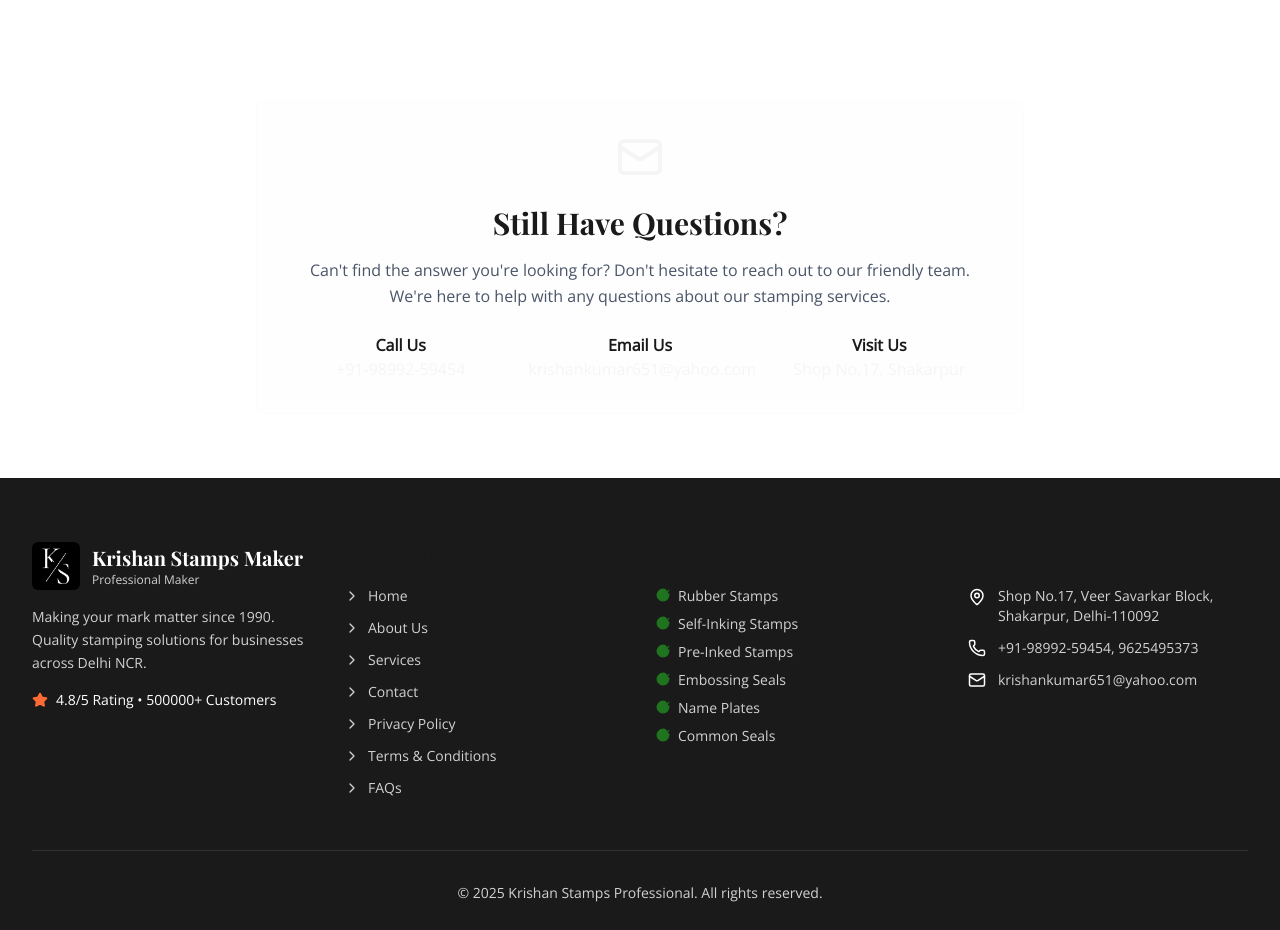
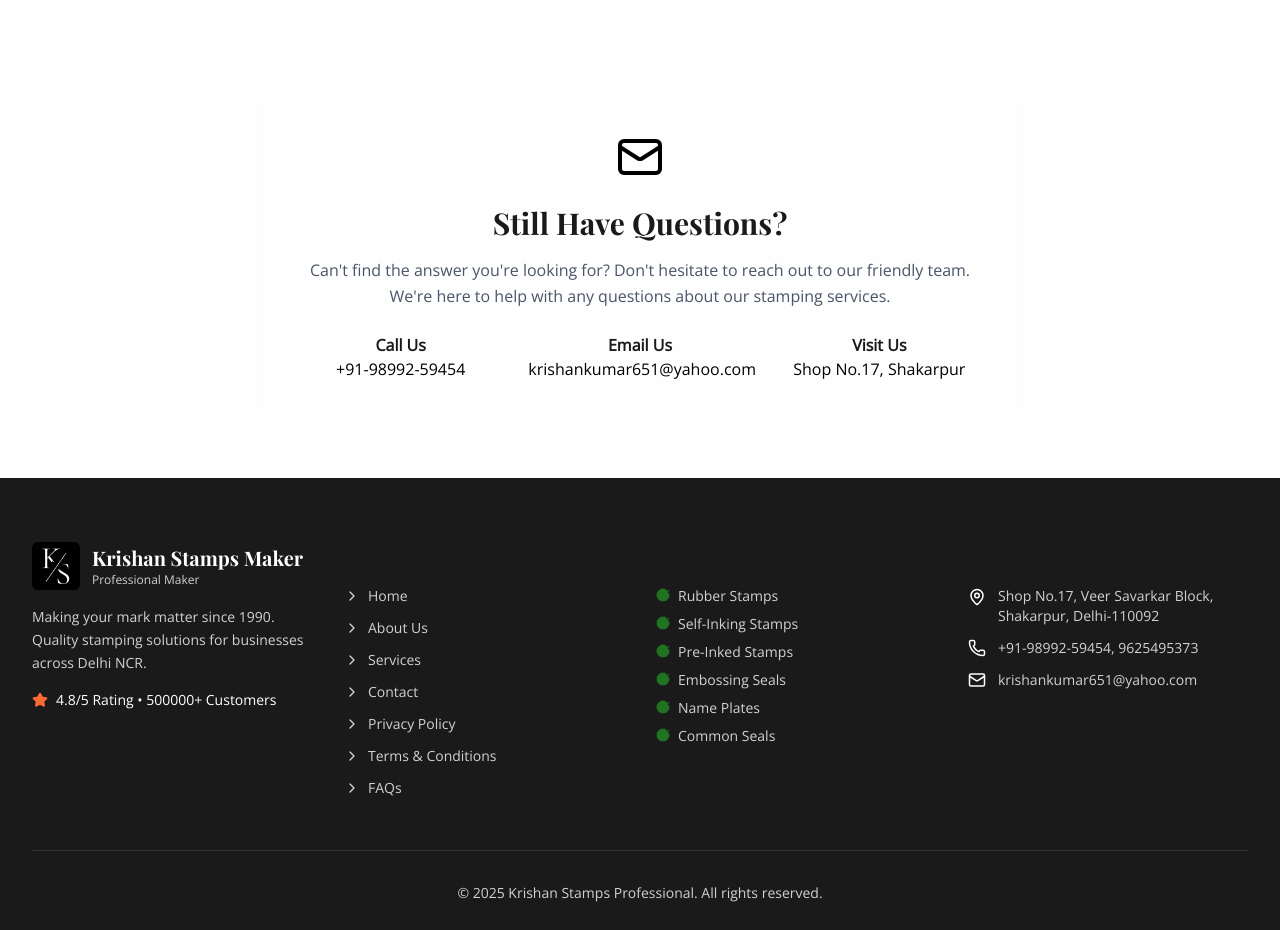
Before and after one commit to dariogeorge21/krishan-stamps, a Next.js app: page /faqs in a window 1280 px wide. Shown: the part 1920-2850 px from the top of the page. Built offline with nearby package versions, Linux system fonts and the light colour scheme.

Commit message:
fix: Update text color in FAQsInteractive component for better visibility

```diff
--- a/app/faqs/components/FAQsInteractive.tsx
+++ b/app/faqs/components/FAQsInteractive.tsx
@@ -216,7 +216,7 @@
             <div className="max-w-3xl mx-auto">
               <div className="bg-accent/10 rounded-lg p-8 border border-accent/20 text-center">
                 <div className="flex justify-center mb-6">
-                  <Mail className="w-12 h-12 text-accent" />
+                  <Mail className="w-12 h-12 text-black" />
                 </div>
                 <h2 className="font-headline text-2xl md:text-3xl font-bold text-text-primary mb-4">
                   Still Have Questions?
@@ -230,7 +230,7 @@
                     <p className="font-body font-semibold text-text-primary">Call Us</p>
                     <a
                       href="tel:+919899259454"
-                      className="font-body text-accent hover:text-accent/80 transition-colors"
+                      className="font-body text-black hover:text-accent/80 transition-colors"
                     >
                       +91-98992-59454
                     </a>
@@ -239,7 +239,7 @@
                     <p className="font-body font-semibold text-text-primary">Email Us</p>
                     <a
                       href="mailto:krishankumar651@yahoo.com"
-                      className="font-body text-accent hover:text-accent/80 transition-colors"
+                      className="font-body text-black hover:text-accent/80 transition-colors"
                     >
                       krishankumar651@yahoo.com
                     </a>
@@ -250,7 +250,7 @@
                       href="https://maps.app.goo.gl/KYC2xUJGVj7dDtLi9"
                       target="_blank"
                       rel="noopener noreferrer"
-                      className="font-body text-accent hover:text-accent/80 transition-colors"
+                      className="font-body text-black hover:text-accent/80 transition-colors"
                     >
                       Shop No.17, Shakarpur
                     </a>
```
